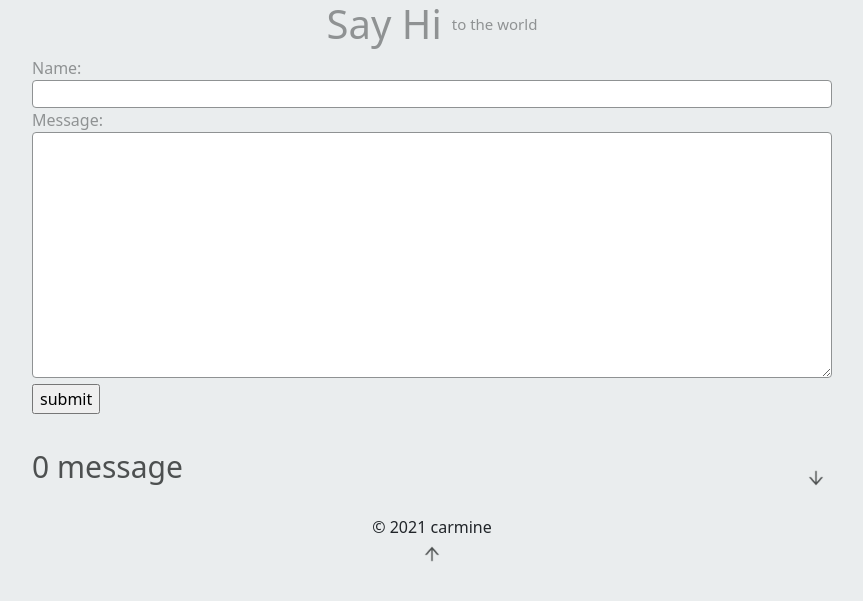
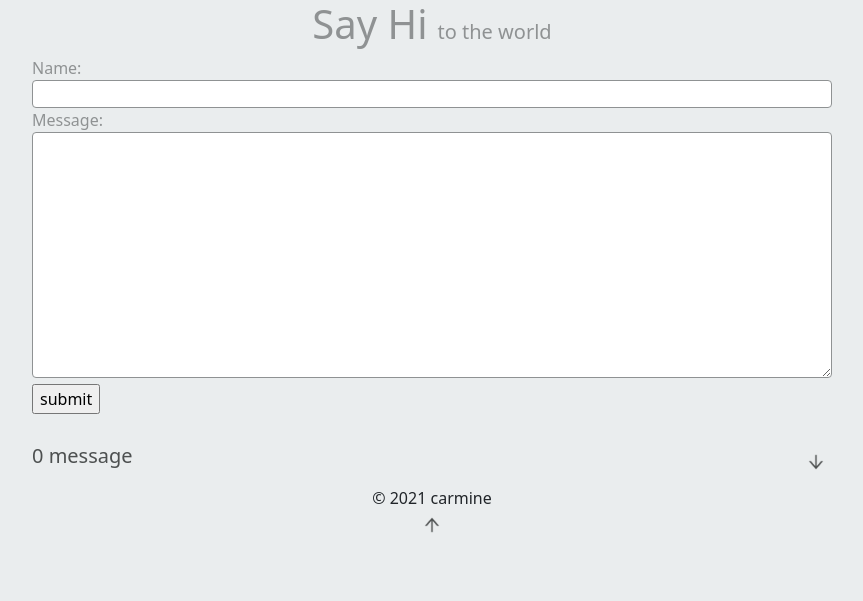
Before and after one commit to carmineDYJ/django-message-board, a Django app: page / in a window 1280 px wide. Shown: the top 601 px of the page, without its empty margins (208-1071 px from the left). Run offline with Django 4.2, Linux system fonts and the light colour scheme; data that the repository does not hold is empty.

Commit message:
addfavicon

```diff
--- a/message_board/static/message_board/css/style.css
+++ b/message_board/static/message_board/css/style.css
@@ -17,12 +17,12 @@ main{
 #page-title{
     display: flex;
     flex-wrap: nowrap;
-    align-items: center;
+    align-items: baseline;
     color: #8f9293;
 }
 .page-title-small-part{
     margin-left: 10px;
-    font-size: 15px;
+    font-size: 20px;
 }
 .message-form {
     color: #8f9293;
@@ -38,7 +38,6 @@ main{
     margin-top: 30px;
     display: flex;
     color: #4d5050;
-    font-size: 30px;
     justify-content: space-between;
     align-items: center;
 }
--- a/message_board/templates/message_board/index.html
+++ b/message_board/templates/message_board/index.html
@@ -3,20 +3,22 @@
 <head>
     <meta charset="UTF-8">
     <meta http-equiv="X-UA-Compatible" content="IE=edge">
-    <title>Message Board</title>
+    <title>Say Hi to the World!</title>
     <meta name="description" content="">
     <meta name="viewport"
           content="width=device-width, initial-scale=1.0, minimum-scale=1.0, maximum-scale=1.0, user-scalable=no">
+
     <link href="https://cdn.jsdelivr.net/npm/bootstrap@5.1.3/dist/css/bootstrap.min.css" rel="stylesheet" integrity="sha384-1BmE4kWBq78iYhFldvKuhfTAU6auU8tT94WrHftjDbrCEXSU1oBoqyl2QvZ6jIW3" crossorigin="anonymous">
     {% load static %}
 {#    <link href="{% static 'message_board/css/bootstrap.min.css' %}" rel="stylesheet">#}
     <link href="{% static 'message_board/css/style.css' %}" rel="stylesheet">
+    <link rel="icon" href="{% static 'message_board/icon/favicon.ico' %}">
 </head>
 <body>
 <main>
     <div id="page-top"></div>
     <h1 id="page-title">Say Hi
-        <div class="page-title-small-part">to the world</div>
+        <span class="page-title-small-part">to the world</span>
     </h1>
     <form class="message-form" method="post">
         {% csrf_token %}
@@ -38,9 +40,9 @@
 
     <div class="message-count">
         {% if message_list|length > 0 %}
-            <p>{{ message_list|length }} messages</p>
+            <h5>{{ message_list|length }} messages</h5>
         {% else %}
-            <p>0 message</p>
+            <h5>0 message</h5>
         {% endif %}
         <button class="button-to-page-bottom"><a href="#page-bottom"><img
                 src="{% static 'message_board/img/arrowdown.png' %}" alt="button to page bottom"></a></button>
@@ -60,7 +62,7 @@
                     {% elif message.minutes_from_now > 0 %}
                         {{ message.minutes_from_now }} minutes ago
                     {% else %}
-                        just now
+                        a few seconds ago
                     {% endif %}
                 </p>
             </div>
```
Also changed, not shown: README.md, message_board/static/message_board/icon/favicon.ico (added).
